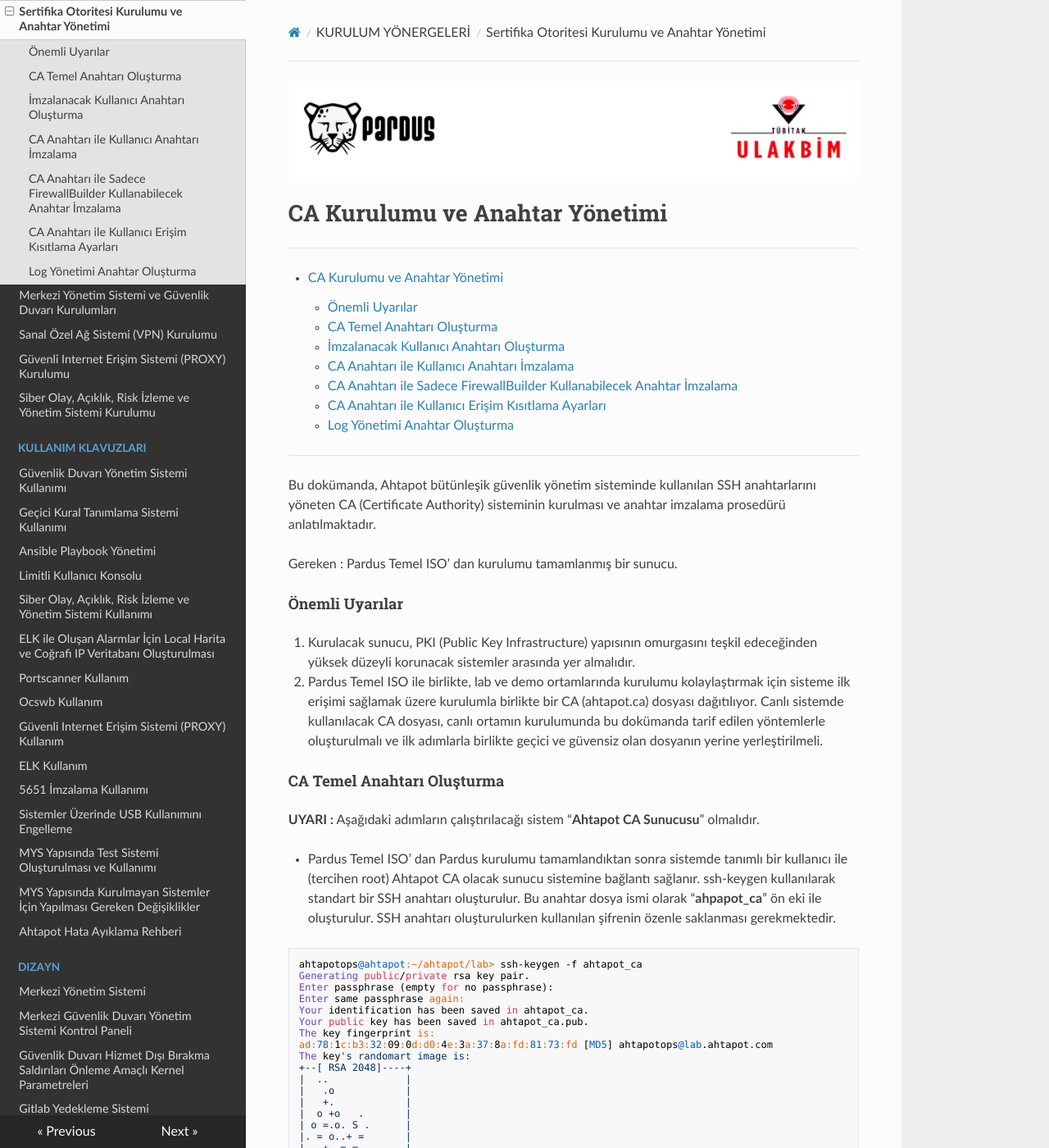
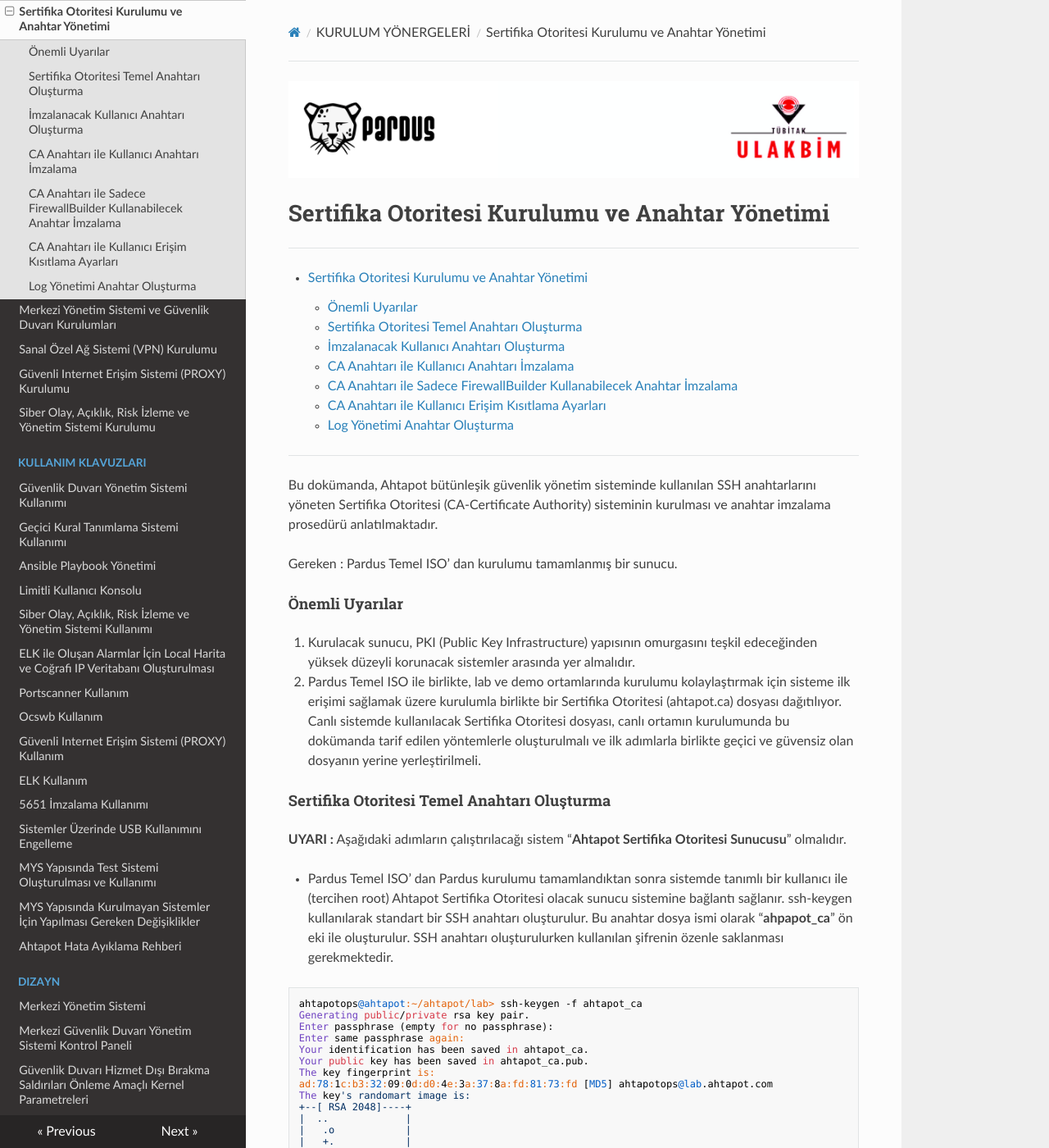
Before and after one commit to Pardus-Ahtapot/Dokumanlar, an MkDocs documentation site: the page built from docs/kurulum-yonergeleri/ca-kurulum.md, in a window 1280 px wide and 1400 px high. Shown: the whole window at 82% size. Built offline with MkDocs 1.6.1, drawn with Linux system fonts in a browser that asks for light colours; nearby versions of some CDN libraries; old or Windows-style settings are respelled for this version of MkDocs; some of the changed text lies outside the part shown.

Commit message:
Update ca-kurulum.md
CA ibareleri Sertifika Otoritesi ibaresi ile Türkçe olarak düzeltildi.

````diff
--- a/docs/kurulum-yonergeleri/ca-kurulum.md
+++ b/docs/kurulum-yonergeleri/ca-kurulum.md
@@ -1,26 +1,26 @@
 ![ULAKBIM](../img/ulakbim.jpg)
-# CA Kurulumu ve Anahtar Yönetimi
+# Sertifika Otoritesi Kurulumu ve Anahtar Yönetimi
 ------
 
 [TOC]
 
 ------
 
-Bu dokümanda, Ahtapot bütünleşik güvenlik yönetim sisteminde kullanılan SSH anahtarlarını yöneten CA (Certificate Authority) sisteminin kurulması ve anahtar imzalama prosedürü anlatılmaktadır.
+Bu dokümanda, Ahtapot bütünleşik güvenlik yönetim sisteminde kullanılan SSH anahtarlarını yöneten Sertifika Otoritesi (CA-Certificate Authority) sisteminin kurulması ve anahtar imzalama prosedürü anlatılmaktadır.
 
 Gereken :
 Pardus Temel ISO’ dan kurulumu tamamlanmış bir sunucu.
 
 ####Önemli Uyarılar
   1. Kurulacak sunucu, PKI (Public Key Infrastructure) yapısının omurgasını teşkil edeceğinden yüksek düzeyli korunacak sistemler arasında yer almalıdır.
-  2. Pardus Temel ISO ile birlikte, lab ve demo ortamlarında kurulumu kolaylaştırmak için sisteme ilk erişimi sağlamak üzere kurulumla birlikte bir CA (ahtapot.ca) dosyası dağıtılıyor. Canlı sistemde kullanılacak CA dosyası, canlı ortamın kurulumunda bu dokümanda tarif edilen yöntemlerle oluşturulmalı ve ilk adımlarla birlikte geçici ve güvensiz olan dosyanın yerine yerleştirilmeli.
+  2. Pardus Temel ISO ile birlikte, lab ve demo ortamlarında kurulumu kolaylaştırmak için sisteme ilk erişimi sağlamak üzere kurulumla birlikte bir Sertifika Otoritesi (ahtapot.ca) dosyası dağıtılıyor. Canlı sistemde kullanılacak Sertifika Otoritesi dosyası, canlı ortamın kurulumunda bu dokümanda tarif edilen yöntemlerle oluşturulmalı ve ilk adımlarla birlikte geçici ve güvensiz olan dosyanın yerine yerleştirilmeli.
 
 
-####CA Temel Anahtarı Oluşturma
+####Sertifika Otoritesi Temel Anahtarı Oluşturma
 
-**UYARI :** Aşağıdaki adımların çalıştırılacağı sistem "**Ahtapot CA Sunucusu**" olmalıdır.
+**UYARI :** Aşağıdaki adımların çalıştırılacağı sistem "**Ahtapot Sertifika Otoritesi Sunucusu**" olmalıdır.
 
-  * Pardus Temel ISO’ dan Pardus kurulumu tamamlandıktan sonra sistemde tanımlı bir kullanıcı ile (tercihen root) Ahtapot CA olacak sunucu sistemine bağlantı sağlanır. ssh-keygen kullanılarak standart bir SSH anahtarı oluşturulur. Bu anahtar dosya ismi olarak "**ahpapot_ca**" ön eki ile oluşturulur. SSH anahtarı oluşturulurken kullanılan şifrenin özenle saklanması gerekmektedir.
+  * Pardus Temel ISO’ dan Pardus kurulumu tamamlandıktan sonra sistemde tanımlı bir kullanıcı ile (tercihen root) Ahtapot Sertifika Otoritesi olacak sunucu sistemine bağlantı sağlanır. ssh-keygen kullanılarak standart bir SSH anahtarı oluşturulur. Bu anahtar dosya ismi olarak "**ahpapot_ca**" ön eki ile oluşturulur. SSH anahtarı oluşturulurken kullanılan şifrenin özenle saklanması gerekmektedir.
 
 ```
 ahtapotops@ahtapot:~/ahtapot/lab> ssh-keygen -f ahtapot_ca
@@ -102,7 +102,7 @@ drwxr-xr-x 1 ahtapotops users  274 Oct 29 10:34 ..
 -rw-r--r-- 1 ahtapotops users  405 Oct 29 10:45 kaptan.pub
 ```
 
-  * Yukarıda hazırlanılan "**kaptan.pub**" anahtar dosyası korunması gerekmez, yerel ağda rahatlıkla kopyalanabilir durumdadır. Öte yandan gizli anahtar olan "**kaptan**" dosyası oluşturulduğu makinadan hiç bir şekilde dışarıya **çıkarılmaması** gerekir. Rahatlıkla kopyalanabilecek olan "**kaptan.pub**" dosyasını Ahtapot CA ve ya USB ve ya network üzerinden SCP ile kopyalanabilir. Önerilen yöntem Ahtapot CA makinasının yalıtılmış (AIR GAP) bir sunucu şeklinde korunması olacağından dolayı imzalanması gereken anahtarların USB gibi bir taşıma yöntemiyle  Ahtapot CA sunucusuna getirilmesi gerekir.
+  * Yukarıda hazırlanılan "**kaptan.pub**" anahtar dosyası korunması gerekmez, yerel ağda rahatlıkla kopyalanabilir durumdadır. Öte yandan gizli anahtar olan "**kaptan**" dosyası oluşturulduğu makinadan hiç bir şekilde dışarıya **çıkarılmaması** gerekir. Rahatlıkla kopyalanabilecek olan "**kaptan.pub**" dosyasını Ahtapot Sertifika Otoritesi ve ya USB ve ya network üzerinden SCP ile kopyalanabilir. Önerilen yöntem Ahtapot Sertifika Otoritesi makinasının yalıtılmış (AIR GAP) bir sunucu şeklinde korunması olacağından dolayı imzalanması gereken anahtarların USB gibi bir taşıma yöntemiyle  Ahtapot Sertifika Otoritesi sunucusuna getirilmesi gerekir.
 
 
 **NOT :** Bu yöntem kullanılarak aşağıdaki kullanıcı listesi için farklı anahtarlar oluşturulmalıdır.
@@ -118,7 +118,7 @@ drwxr-xr-x 1 ahtapotops users  274 Oct 29 10:34 ..
 
 **UYARI :** Aşağıdaki adımların çalıştırılacağı sistem "**Ahtapot CA**" sunucusudur.
 
-  * Kullanıcı anahtarının Ahtapot CA sunucusunda imzalama anahtarıyla aynı dizine taşınmasından sonra şu şekilde imzalama işlemi gerçekleştirilir.
+  * Kullanıcı anahtarının Ahtapot Sertifika Otoritesi sunucusunda imzalama anahtarıyla aynı dizine taşınmasından sonra şu şekilde imzalama işlemi gerçekleştirilir.
 
 ```
 ahtapotops@ahtapot:~/ahtapot/lab> ssh-keygen -s ahtapot_ca -I ahtapotops@kaptan.ahtapot.lab -n ahtapotops -O source-address=10.0.7.0/24 -O no-agent-forwarding -O no-port-forwarding -O no-x11-forwarding kaptan.pub
@@ -173,8 +173,8 @@ mkdir .ssh
 
 **UYARI :** Aşağıdaki adımların çalıştırılacağı sistem "**Ahtapot CA**" sunucusudur.
 
-  * “**İmzalanacak Kullanıcı Anahtarı Oluşturma**” başlığında anlatıldığı adımlar kullanılarak, FWbuilder yönetme yetkisi verilecek kullanıcı için bir anahtar oluşturulur. Bu kullanıcının açık (Public) anahtarı Ahtapot CA makinasında imzalama anahtarının bulundugu dizine getirilir. Tercihen USB /CD gibi bir yöntem kullanarak, ağ kullanılmadan getirilmesi önerilir.
-  * Kullanıcı anahtarının Ahtapot CA sunucusunda imzalama anahtarıyla aynı dizine taşınmasından sonra şu şekilde imzalama işlemi gerçekleştirilir. Aşağıda "**kaptan.pub**" dosyası içindeki kullanıcı açık anahtarı için kısıtlandırılmalı imzalama gerçekleştirilir.
+  * “**İmzalanacak Kullanıcı Anahtarı Oluşturma**” başlığında anlatıldığı adımlar kullanılarak, FWbuilder yönetme yetkisi verilecek kullanıcı için bir anahtar oluşturulur. Bu kullanıcının açık (Public) anahtarı Ahtapot Sertifika Otoritesi makinasında imzalama anahtarının bulundugu dizine getirilir. Tercihen USB /CD gibi bir yöntem kullanarak, ağ kullanılmadan getirilmesi önerilir.
+  * Kullanıcı anahtarının Ahtapot Sertifika Otoritesi sunucusunda imzalama anahtarıyla aynı dizine taşınmasından sonra şu şekilde imzalama işlemi gerçekleştirilir. Aşağıda "**kaptan.pub**" dosyası içindeki kullanıcı açık anahtarı için kısıtlandırılmalı imzalama gerçekleştirilir.
 
 ```
 ahtapotops@ahtapot:~/ahtapot/ahtapot-gereksinimler/keys$ ssh-keygen -s ahtapot_ca -I ahtapotops@ahtapot.ahtapot.lab -n ahtapotops -O permit-port-forwarding -O permit-x11-forwarding -O force-command="/var/opt/gdysgui/gdys-gui.py" kaptan.pub
@@ -276,7 +276,7 @@ openssl req -new -key client_fqdn.key -out client_fqdn.csr
 openssl x509 -req -in client_fqdn.csr -CA rootCA.pem -CAkey rootCA.key -CAcreateserial -out client_fqdn.crt -days 3650 -sha256
 ```
 
-**NOT:** İstenilen durumlarda her makine için tek veya ayrı anahtarlar oluşturularak CA sunucunda imzalanılabilir. Her makinede aynı anahtar kullanılacak ise, makinelere taşınırken ilgili "**crt**" ve "**key**" dosyasının adı ilgili makinaının FQDN' i ile değiştirilmelidir.
+**NOT:** İstenilen durumlarda her makine için tek veya ayrı anahtarlar oluşturularak Sertifika Otoritesi sunucunda imzalanılabilir. Her makinede aynı anahtar kullanılacak ise, makinelere taşınırken ilgili "**crt**" ve "**key**" dosyasının adı ilgili makinaının FQDN' i ile değiştirilmelidir.
 
 
 **Sayfanın PDF versiyonuna erişmek için [buraya](ca-kurulum.pdf) tıklayınız.**
````
